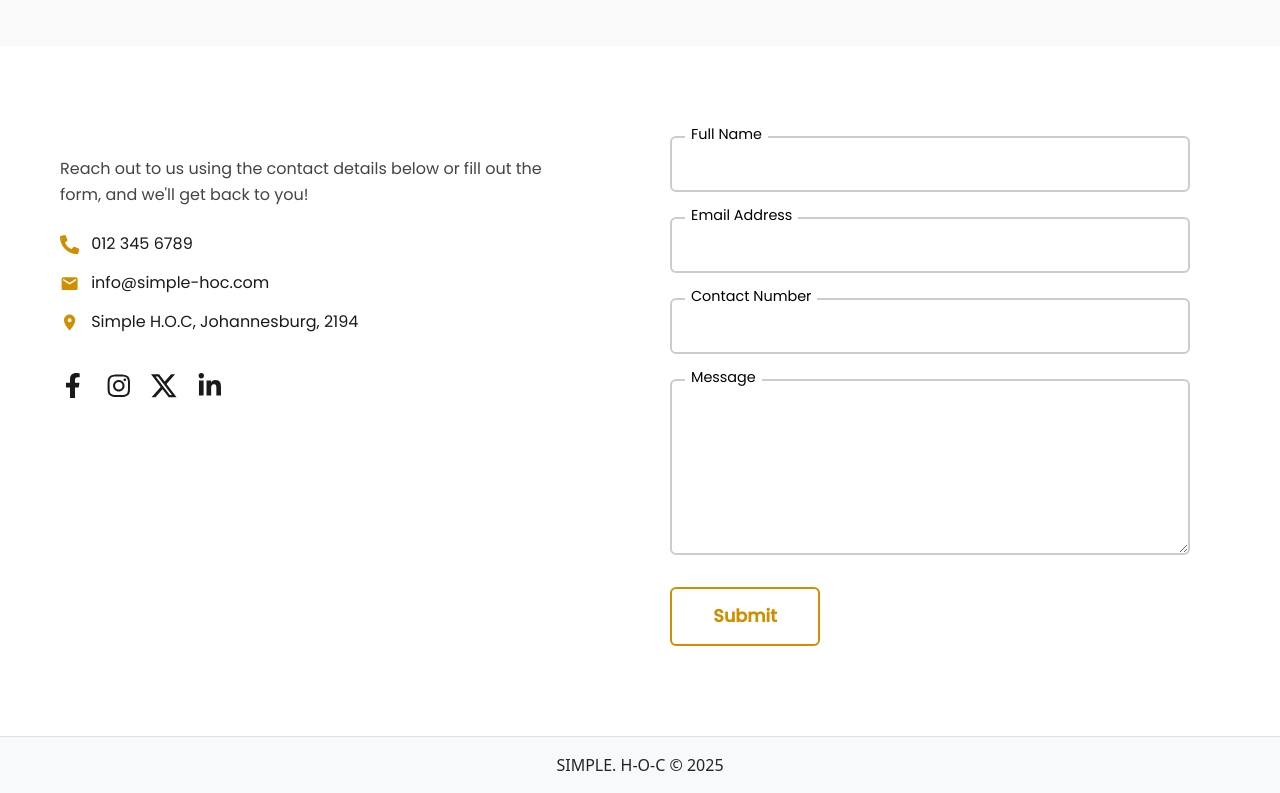
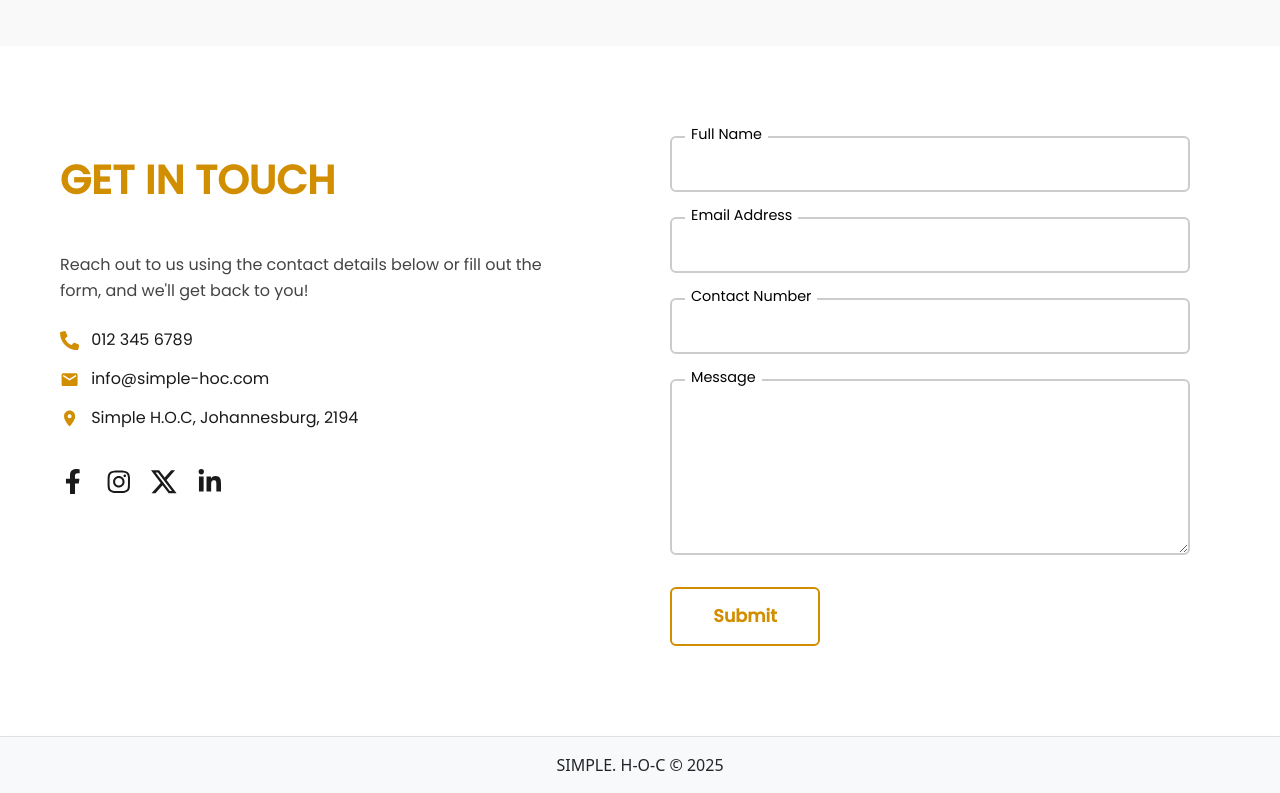
Before and after one commit to SIMPLE-H-O-C/Simple-hoc, a React (Vite) app in the folder simple-hoc/: page / in a window 1280 px wide. Shown: the part 5385-6178 px from the top of the page. Built offline with nearby package versions, Linux system fonts and the light colour scheme.

Commit message:
Contact(style): added heading to section

```diff
--- a/simple-hoc/src/components/Contact.jsx
+++ b/simple-hoc/src/components/Contact.jsx
@@ -27,6 +27,7 @@ export default function Contact() {
     <div className="contact-section">
       {/* LEFT SIDE */}
       <div className="contact-left">
+        <h2 className="fw-bold mb-5">GET IN TOUCH</h2>
         <p>
           Reach out to us using the contact details below or fill out the form,
           and we'll get back to you!
--- a/simple-hoc/src/styles/contact.css
+++ b/simple-hoc/src/styles/contact.css
@@ -17,6 +17,13 @@
   flex: 1;
   min-width: 300px;
   margin-top: 50px;
+}
+
+.contact-left h2 {
+  font-size: 2.5rem;
+  font-weight: 700;
+  margin-bottom: 20px;
+  color: #d28e01;
 }
 
 .contact-left p {
```
